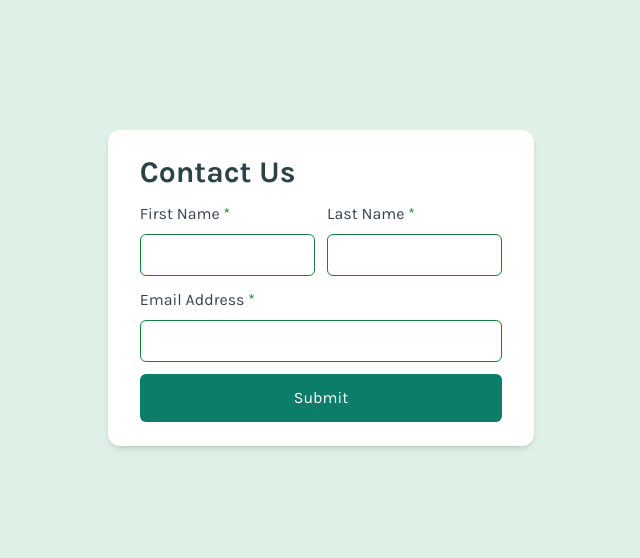
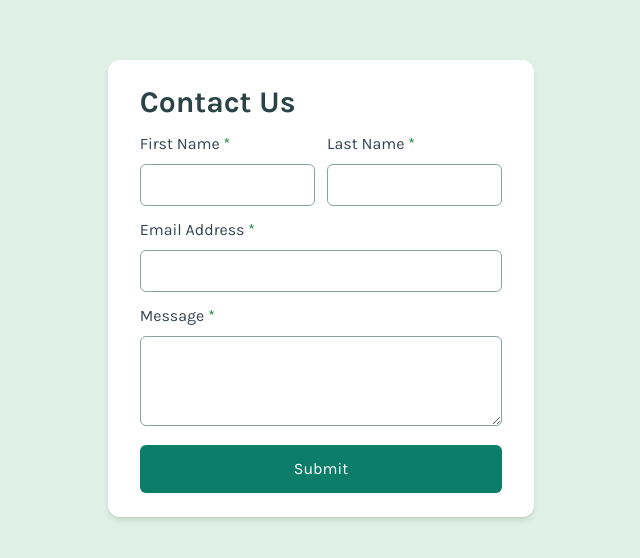
Before and after one commit to UmerNasir-2000/fem-contact-form, a React (Vite) app: page / in a window 1280 px wide. Shown: the part 112-670 px from the top of the page, without its empty margins (319-959 px from the left). Built offline with nearby package versions, Linux system fonts and the light colour scheme.

Commit message:
feat: add textarea for message

```diff
--- a/src/components/contactForm/index.tsx
+++ b/src/components/contactForm/index.tsx
@@ -2,6 +2,7 @@ const ContactForm = () => {
   return (
     <form className="bg-white p-6 px-8 rounded-xl shadow-md w-1/3">
       <h2 className="text-3xl font-bold text-grey-900">Contact Us</h2>
+      <section className="space-y-3">
         <div className="flex gap-3 my-3">
           <div className="space-y-2 w-1/2">
             <label
@@ -13,21 +14,24 @@ const ContactForm = () => {
             <input
               type="text"
               id="firstName"
-            className="w-full p-2 rounded-md border border-green-700 focus:border-green-700 focus:outline-none"
+              className="w-full p-2 rounded-md border border-grey-500 focus:border-green-700 focus:outline-none"
             />
           </div>
           <div className="space-y-2 w-1/2">
-          <label htmlFor="lastName" className="block font-medium text-gray-700">
+            <label
+              htmlFor="lastName"
+              className="block font-medium text-gray-700"
+            >
               Last Name <span className="text-green-700">*</span>
             </label>
             <input
               type="text"
               id="lastName"
-            className="p-2 w-full rounded-md border border-green-700 focus:border-green-700 focus:outline-none"
+              className="p-2 w-full rounded-md border border-grey-500 focus:border-green-700 focus:outline-none"
             />
           </div>
         </div>
-      <div className="">
+        <div>
           <div className="space-y-2 w-full">
             <label htmlFor="email" className="block font-medium text-gray-700">
               Email Address <span className="text-green-700">*</span>
@@ -35,15 +39,28 @@ const ContactForm = () => {
             <input
               type="email"
               id="email"
-            className="p-2 w-full rounded-md border border-green-700 focus:border-green-700 focus:outline-none"
+              className="p-2 w-full rounded-md border border-grey-500 focus:border-green-700 focus:outline-none"
             />
           </div>
         </div>
+
+        <div className="space-y-2">
+          <label htmlFor="message" className="block font-medium text-gray-700">
+            Message <span className="text-green-700">*</span>
+          </label>
+          <textarea
+            id="message"
+            className="p-2 w-full rounded-md border border-grey-500 focus:border-green-700 focus:outline-none"
+            rows={3}
+          />
+        </div>
+
         <div className="mt-3">
           <button className="bg-green-600 text-white w-full px-2 py-3 rounded-md transition-opacity hover:bg-green-600/70">
             Submit
           </button>
         </div>
+      </section>
     </form>
   );
 };
```
Lines whose indentation alone changed are shown as unchanged.
